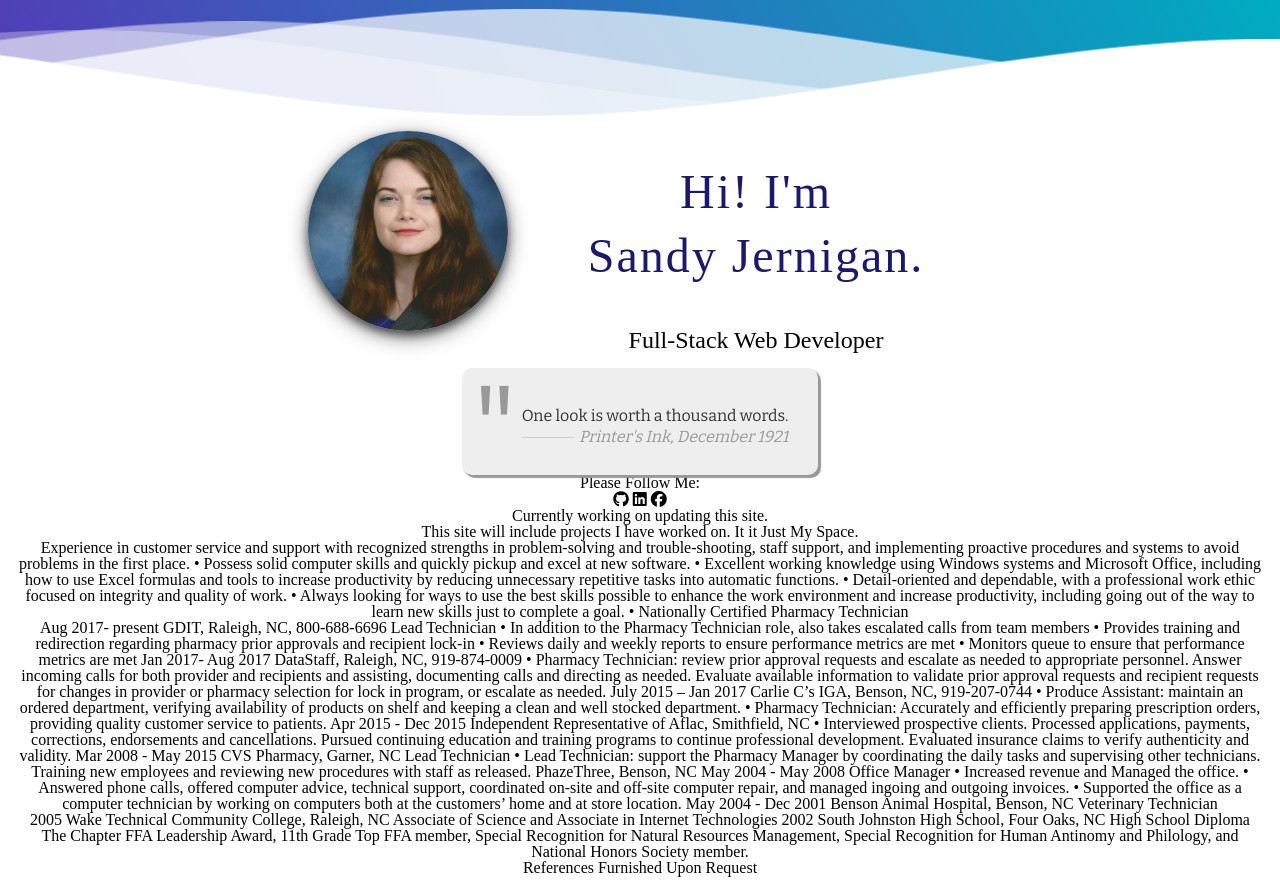
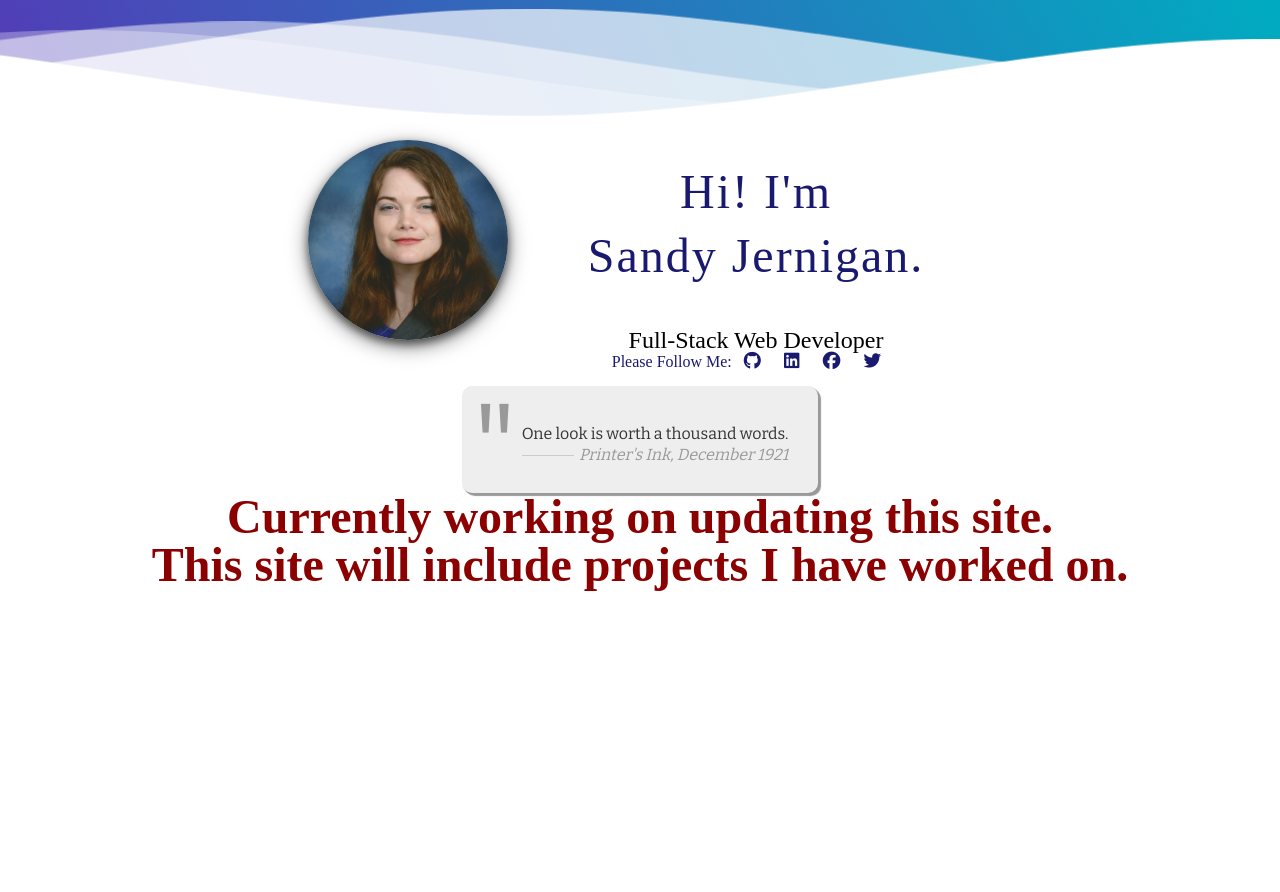
Before and after one commit to sandyjernigan/Portfolio, a Svelte app: page / in a window 1280 px wide. After the commit the page ends 800 px from the top, so only its background shows below. Built offline with nearby package versions, Linux system fonts and the light colour scheme; a web font is replaced by a local one.

Commit message:
Moved contact follow me buttons to the title component.

```diff
--- a/src/App.svelte
+++ b/src/App.svelte
@@ -2,7 +2,6 @@
 	import Background from './components/Background.svelte'
 	import Title from './components/Title.svelte'
 	import Quote from './components/Quote.svelte'
-	import Contact from './components/Contact.svelte'
 	import Portfolio from './components/Portfolio.svelte'
 	import Profile from './components/Profile.svelte'
 	import Employment from './components/Employment.svelte'
@@ -14,14 +13,13 @@
 </script>
 
 <main>
-	<Title {...info.titleContent} />
-	<Quote {...info.quoteContent} />
-	<Contact />
+	<Title {...info.title} />
+	<Quote {...info.quote} />
 	<Portfolio />
-	<Profile />
+	<!-- <Profile />
 	<Employment />
 	<Education />
-	<References />
+	<References />	 -->
 </main>
 <Background />
 
--- a/src/components/Contact.svelte
+++ /dev/null
@@ -1,8 +0,0 @@
-<div class="contact">
-	<div class="follow">
-		<p>Please Follow Me:</p>
-		<i class="fab fa-github"></i>
-		<i class="fab fa-linkedin"></i>
-		<i class="fab fa-facebook"></i>
-	</div>
-</div>
--- a/src/components/Portfolio.svelte
+++ b/src/components/Portfolio.svelte
@@ -2,6 +2,14 @@
 
 	<p>Currently working on updating this site.</p>
 
-	<p>This site will include projects I have worked on. It it Just My Space.</p>
+	<p>This site will include projects I have worked on. </p>
 
 </div>
+
+<style>
+	p {
+		color: darkred;
+		font-weight: bold;
+		font-size: 3rem;
+	}
+</style>
--- a/src/components/Title.svelte
+++ b/src/components/Title.svelte
@@ -2,6 +2,10 @@
 	export let name;
 	export let title;
 	export let profileImg;
+	export let github;
+	export let linkedin;
+	export let facebook;
+	export let twitter;
 </script>
 
 <div class="title">
@@ -14,6 +18,20 @@
 		<h1>Hi! I'm <br />
 			{name}.</h1>
 		<p>{title}</p>
+
+		<div class="contact">
+			<div class="follow">
+				<span>Please Follow Me:</span>
+				<a href={github}>
+					<i class="fab fa-github"></i></a>
+				<a href={linkedin}>
+					<i class="fab fa-linkedin"></i></a>
+				<a href={facebook}>
+					<i class="fab fa-facebook"></i></a>
+				<a href={twitter}>
+					<i class="fab fa-twitter"></i></a>
+			</div>
+		</div>
 	</div>
 
 </div>
@@ -49,5 +67,18 @@
 		border-radius: 100px;
 		box-shadow: 0 4px 8px 0 rgba(0, 0, 0, 0.5), 0 6px 20px 0 rgba(0, 0, 0, 0.5);
 	}
+	.follow span{
+		color: midnightblue;
+		padding-right: 0.5rem;
+	}
+	i {
+		color: midnightblue;
+		font-size: 1.1rem;
+		letter-spacing: 1.2rem;
+	}
+	i:hover {
+		color: royalblue;
+		transform: scale(1.5);
+	}
 
 </style>
--- a/src/info.js
+++ b/src/info.js
@@ -1,10 +1,14 @@
 export const info = {
-  titleContent: {
+  title: {
 		name: "Sandy Jernigan",
     title: "Full-Stack Web Developer",
-    profileImg: "img/Profile.jpg"
+    profileImg: "img/Profile.jpg",
+    github: "https://github.com/sandyjernigan",
+    linkedin: "https://www.linkedin.com/in/sdj1983",
+    facebook: "https://www.facebook.com/sjernigan",
+    twitter: "https://twitter.com/sjernigan83"
   },
-  quoteContent: {
+  quote: {
     quote: "One look is worth a thousand words.",
     quoteby: "Printer's Ink, December 1921"
   }
```
